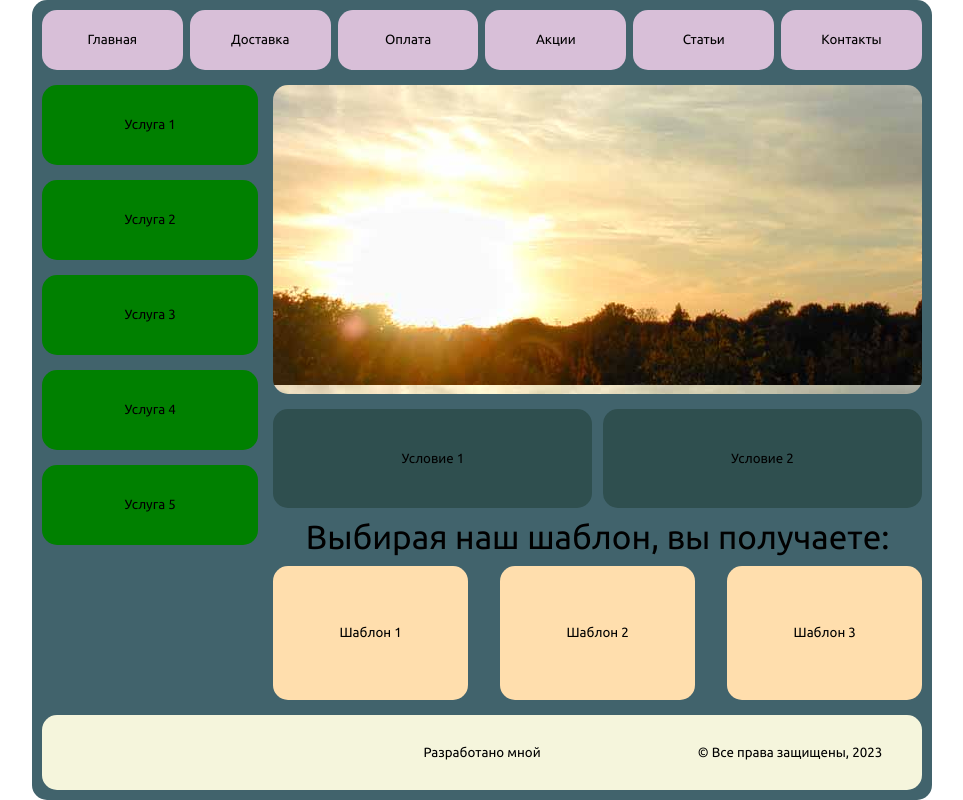
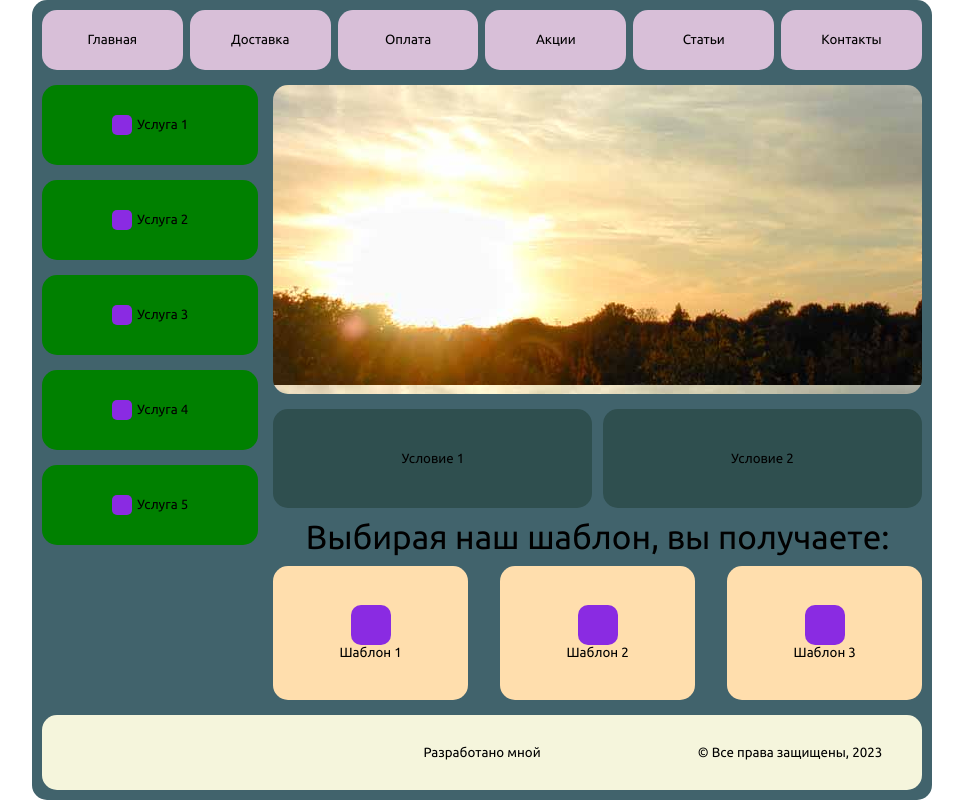
Before and after one commit to uglysatoshi/w-lab5, a plain HTML site: page index.html in a window 1280 px wide. Shown: the whole page, without its empty margins (158-1121 px from the left). Drawn offline with Linux system fonts and the light colour scheme.

Commit message:
added icon boxes

```diff
--- a/index.html
+++ b/index.html
@@ -33,18 +33,23 @@
         <div class="main">
             <div class="left-column">
                 <div class="left-column-items">
+                    <div class="small-icon-box"></div>
                     <p class="simple-text">Услуга 1</p>
                 </div>
                 <div class="left-column-items">
+                    <div class="small-icon-box"></div>
                     <p class="simple-text">Услуга 2</p>
                 </div>
                 <div class="left-column-items">
+                    <div class="small-icon-box"></div>
                     <p class="simple-text">Услуга 3</p>
                 </div>
                 <div class="left-column-items">
+                    <div class="small-icon-box"></div>
                     <p class="simple-text">Услуга 4</p>
                 </div>
                 <div class="left-column-items">
+                    <div class="small-icon-box"></div>
                     <p class="simple-text">Услуга 5</p>
                 </div>
             </div>
@@ -63,12 +68,15 @@
                 </div>
                 <div class="right-column-bottom-boxes">
                     <div class="bottom-boxes">
+                        <div class="icon-box"></div>
                         <p class="simple-text">Шаблон 1 </p>
                     </div>
                     <div class="bottom-boxes">
+                        <div class="icon-box"></div>
                         <p class="simple-text">Шаблон 2 </p>
                     </div>
                     <div class="bottom-boxes">
+                        <div class="icon-box"></div>
                         <p class="simple-text">Шаблон 3 </p>
                     </div>
                 </div>
--- a/style.css
+++ b/style.css
@@ -91,6 +91,7 @@
     border-radius: 15px;
     background-color: navajowhite;
     display: flex;
+    flex-direction: column;
     align-items: center;
     justify-content: center;
 }
@@ -128,3 +129,16 @@
     align-items: center;
     justify-content: center;
 }
+.icon-box {
+    width: 40px;
+    height: 40px;
+    background-color: blueviolet;
+    border-radius: 10px;
+}
+.small-icon-box {
+    border-radius: 5px;
+    width: 20px;
+    height: 20px;
+    background-color: blueviolet;
+    margin-right: 5px;
+}
```
